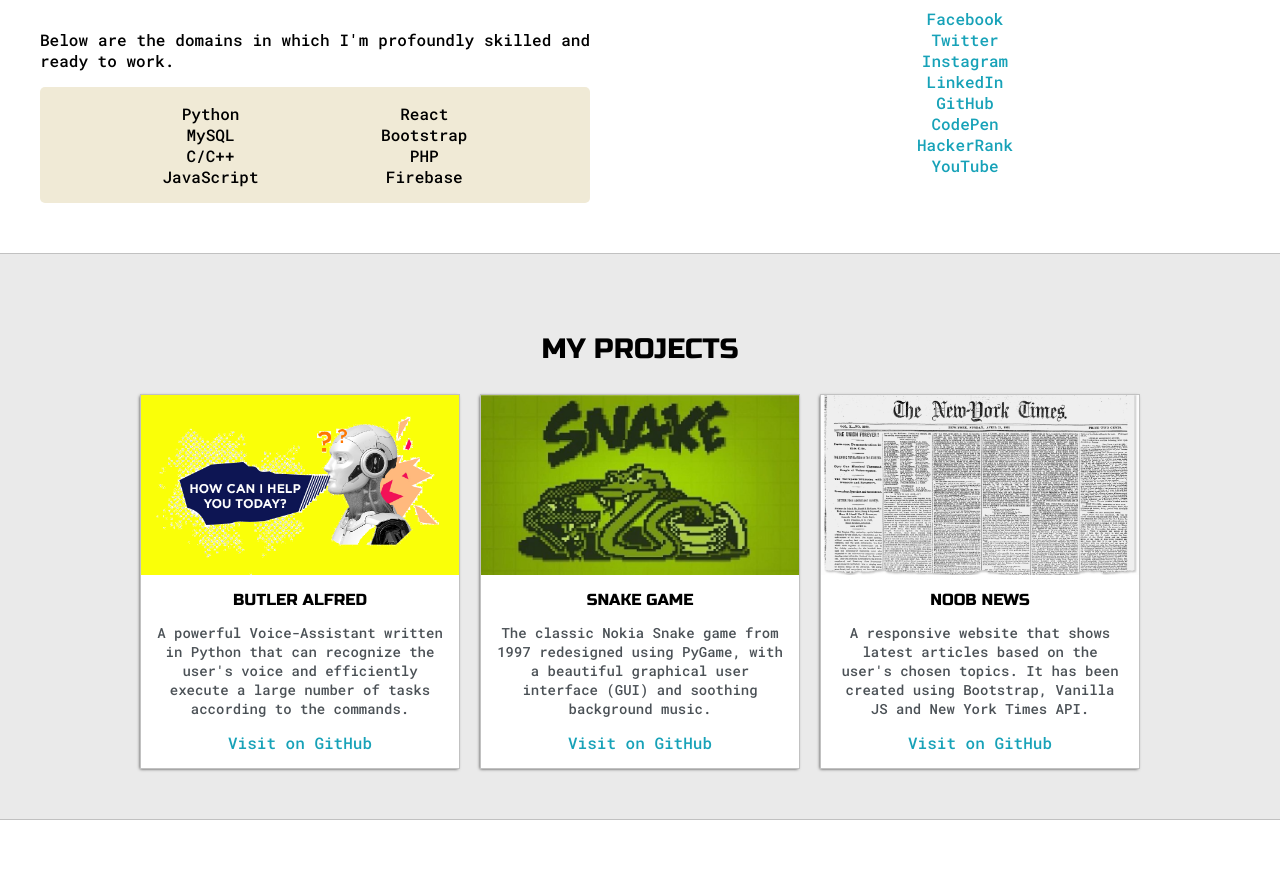
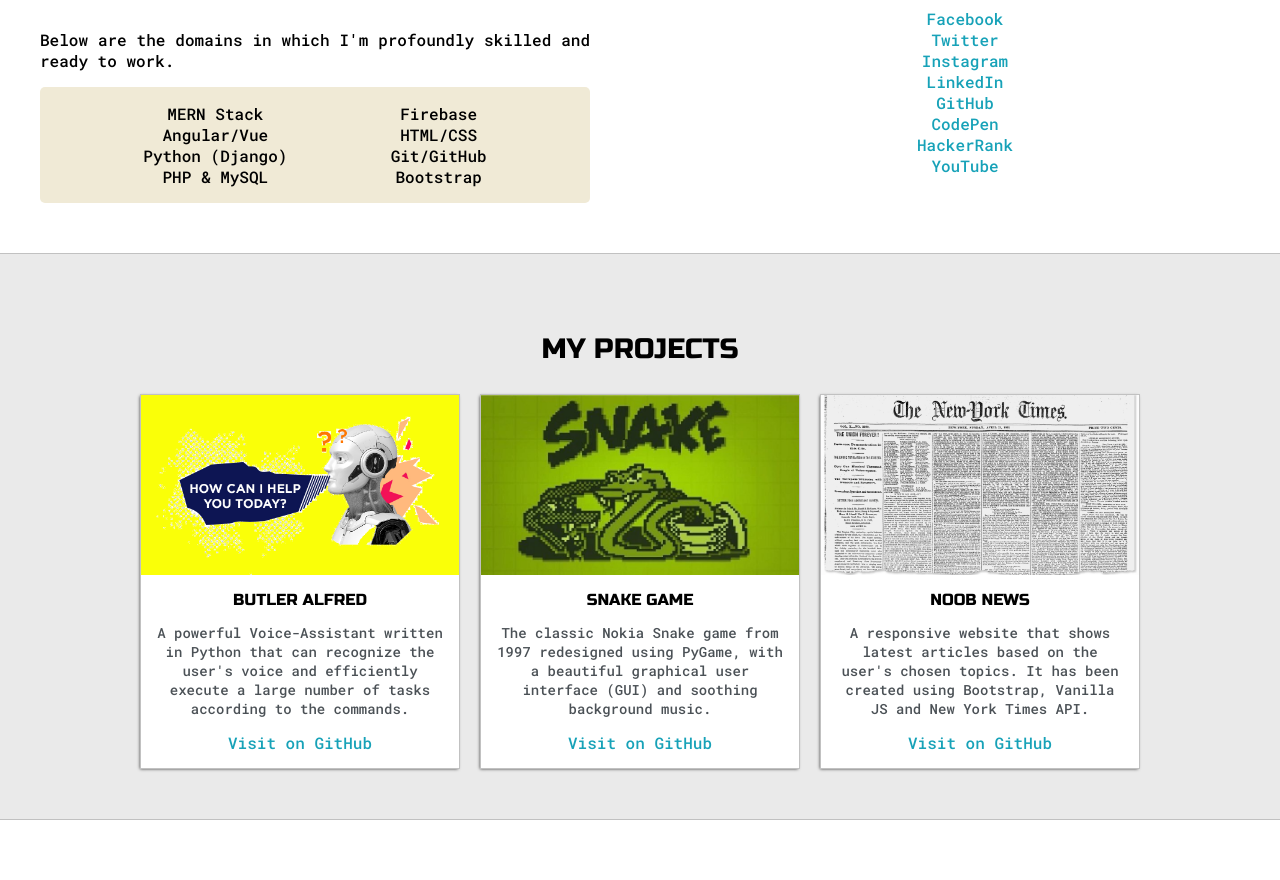
Before and after one commit to noobchirag69/Personal_Portfolio, a plain HTML site: page index.html in a window 1280 px wide. Shown: the part 1624-2504 px from the top of the page. Drawn offline with Linux system fonts and the light colour scheme.

Commit message:
Update Skills/Resume

```diff
--- a/index.html
+++ b/index.html
@@ -135,16 +135,16 @@
 
                     <div id="skills">
                         <ul>
-                            <li>Python</li>
-                            <li>MySQL</li>
-                            <li>C/C++</li>
-                            <li>JavaScript</li>
+                            <li>MERN Stack</li>
+                            <li>Angular/Vue</li>
+                            <li>Python (Django)</li>
+                            <li>PHP & MySQL</li>
                         </ul>
                         <ul>
-                            <li>React</li>
+                            <li>Firebase</li>
+                            <li>HTML/CSS</li>
+                            <li>Git/GitHub</li>
                             <li>Bootstrap</li>
-                            <li>PHP</li>
-                            <li>Firebase</li>
                         </ul>
                     </div>
                 </div>
```
Also changed, not shown: Styles/light.css (line endings or trailing spaces), 1 other file.
